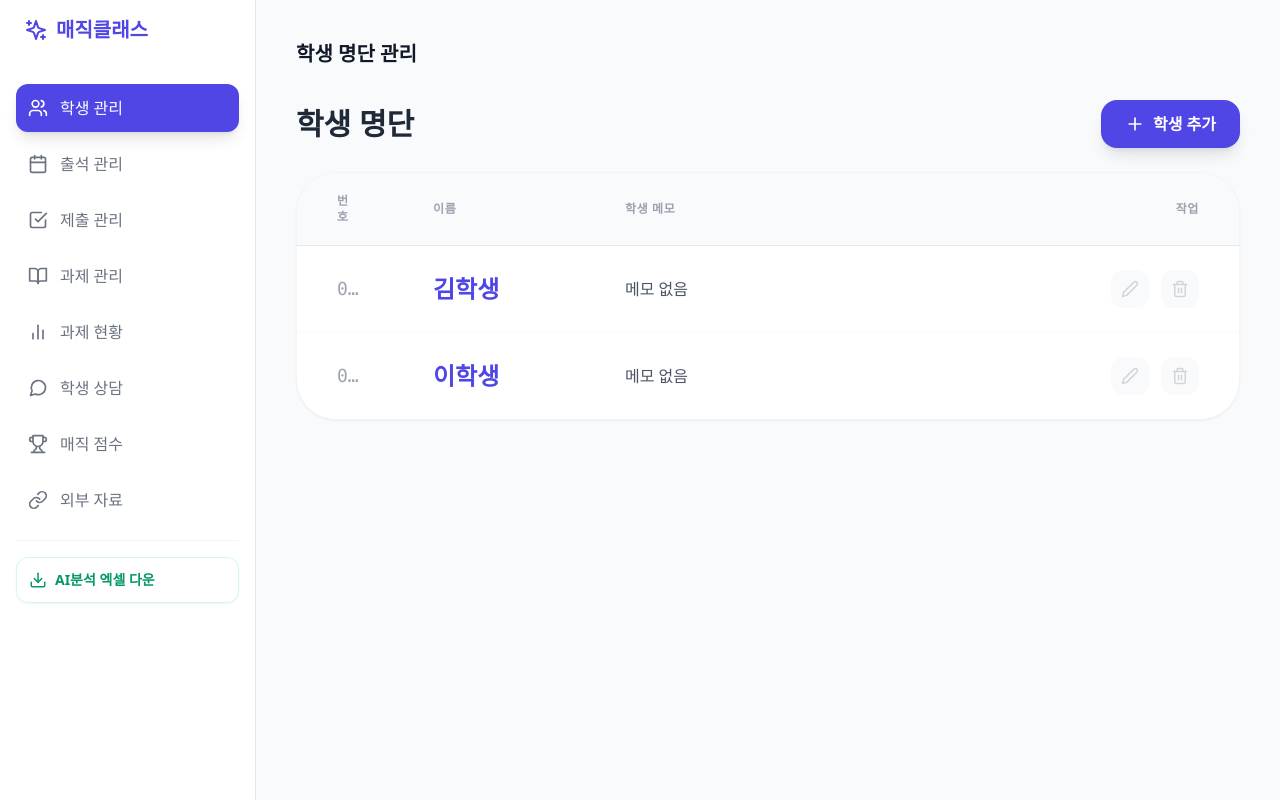
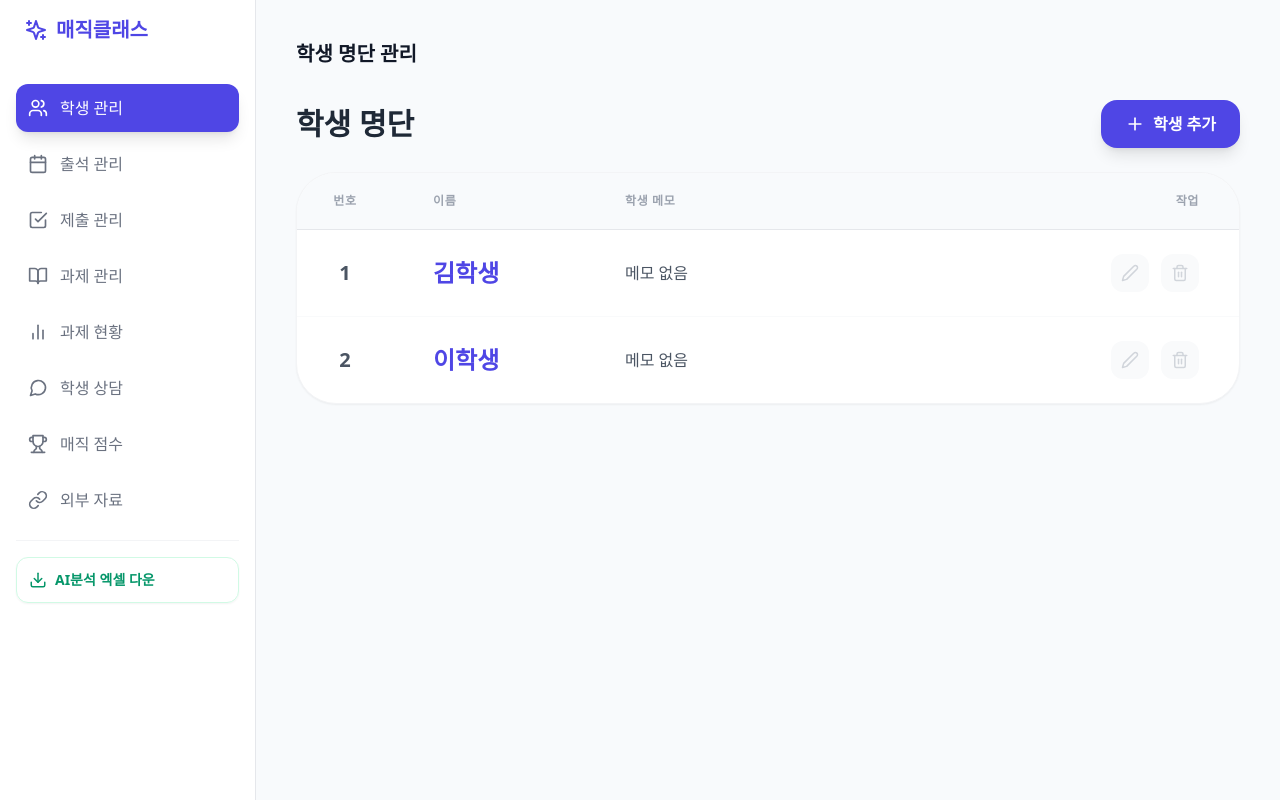
Before and after one commit to brandyjun0325-bit/magicclass, a React (Create React App) app: page / in a window 1280 px wide. Built offline with nearby package versions, Linux system fonts and the light colour scheme.

Commit message:
Update App.js

```diff
--- a/src/App.js
+++ b/src/App.js
@@ -26,7 +26,7 @@ import {
   ArrowDown
 } from 'lucide-react';
 
-// --- Local Storage Custom Hook ---
+// --- Local Storage Custom Hook (데이터 영구 누적 저장) ---
 function useLocalStorage(key, initialValue) {
   const [storedValue, setStoredValue] = useState(() => {
     try {
@@ -569,13 +569,20 @@ const App = () => {
             <div className="bg-white rounded-[32px] md:rounded-[40px] border border-gray-100 shadow-sm overflow-x-auto">
               <table className="w-full text-left min-w-[500px] table-fixed">
                 <thead className="bg-slate-50 text-gray-400 text-xs border-b font-black uppercase tracking-wider">
-                  <tr><th className="px-6 md:px-10 py-4 md:py-5 w-24">번호</th><th className="px-6 md:px-10 py-4 md:py-5 w-48">이름</th><th className="px-6 md:px-10 py-4 md:py-5">학생 메모</th><th className="px-6 md:px-10 py-4 md:py-5 text-right w-32">작업</th></tr>
+                  <tr>
+                    {/* [수정] 번호 너비를 줄이고 중앙 정렬 */}
+                    <th className="px-4 md:px-6 py-4 md:py-5 w-16 md:w-24 text-center">번호</th>
+                    <th className="px-6 md:px-10 py-4 md:py-5 w-48">이름</th>
+                    <th className="px-6 md:px-10 py-4 md:py-5">학생 메모</th>
+                    <th className="px-6 md:px-10 py-4 md:py-5 text-right w-32">작업</th>
+                  </tr>
                 </thead>
                 <tbody className="divide-y divide-gray-50">
                   {students.length === 0 && <tr><td colSpan="4" className="text-center py-10 text-gray-400 font-bold">등록된 학생이 없습니다.</td></tr>}
                   {students.map(s => (
                     <tr key={s.id} className="hover:bg-indigo-50/30 transition-colors">
-                      <td className="px-6 md:px-10 py-4 md:py-6 text-gray-400 font-mono text-base md:text-lg truncate">{s.num.padStart(2, '0')}</td>
+                      {/* [수정] 번호가 잘리지 않도록 truncate 삭제, 폰트 크기 및 굵기 상향, whitespace-nowrap 적용 */}
+                      <td className="px-4 md:px-6 py-4 md:py-6 text-gray-600 font-black text-lg md:text-xl text-center whitespace-nowrap">{s.num}</td>
                       <td onClick={() => setSelectedStudent(s)} className="px-6 md:px-10 py-4 md:py-6 font-black text-xl md:text-2xl text-indigo-600 cursor-pointer hover:underline truncate whitespace-nowrap overflow-hidden text-ellipsis">{s.name}</td>
                       <td className="px-6 md:px-10 py-4 md:py-6 truncate"><input type="text" value={s.memo} onChange={e => handleInlineMemoUpdate(s.id, e.target.value)} placeholder="메모 입력" className="w-full bg-transparent border-none focus:ring-0 text-gray-600 font-medium truncate" /></td>
                       <td className="px-6 md:px-10 py-4 md:py-6 text-right"><div className="flex justify-end gap-2 md:gap-3"><button onClick={() => setShowStudentModal(s)} className="p-2 md:p-2.5 bg-gray-50 text-gray-300 hover:text-indigo-600 rounded-xl"><Edit2 size={18} /></button><button onClick={() => deleteStudent(s.id)} className="p-2 md:p-2.5 bg-gray-50 text-gray-300 hover:text-red-500 rounded-xl"><Trash2 size={18} /></button></div></td>
@@ -1080,18 +1087,15 @@ const App = () => {
                         <p className="text-xs font-bold text-gray-400 mt-0.5 truncate">{selectedExternalLink.url}</p>
                       </div>
                     </div>
-                    {/* [핵심 수정] 새 창 열기 강제 적용 (현재 선택된 링크를 무조건 오픈) */}
                     <button onClick={() => window.open(selectedExternalLink.url, '_blank')} className="flex items-center gap-1.5 px-4 py-2.5 bg-indigo-600 text-white rounded-xl text-sm font-bold hover:bg-indigo-700 shadow-md transition-colors shrink-0">
                       새 창 열기 <ExternalLink size={16}/>
                     </button>
                   </div>
 
                   <div className="flex-1 w-full bg-gray-50 relative flex flex-col">
-                    {/* 안내 문구 추가 */}
                     <div className="bg-yellow-50 text-yellow-800 text-xs font-bold py-2 px-4 text-center border-b border-yellow-100 shrink-0">
                       💡 네이버, 구글 등 일부 웹사이트는 보안상 화면에 보이지 않을 수 있습니다. 회색 화면이 나타나면 우측 상단의 [새 창 열기]를 이용해 주세요.
                     </div>
-                    {/* key를 부여하여 링크가 바뀔 때마다 iframe 강제 새로고침 */}
                     <iframe key={selectedExternalLink.id} src={selectedExternalLink.url} title={selectedExternalLink.title} className="flex-1 w-full h-full border-none" sandbox="allow-same-origin allow-scripts allow-popups allow-forms" />
                   </div>
                 </>
@@ -1162,7 +1166,7 @@ const App = () => {
           </div>
         )}
 
-        {/* --- 개별 모달(상세 현황 및 과목/학생/제출물/외부링크 추가) --- */}
+        {/* --- 개별 모달 --- */}
         {showLinkModal && (
           <LinkEditModal
             key={showLinkModal.id || 'new_link'}
```
